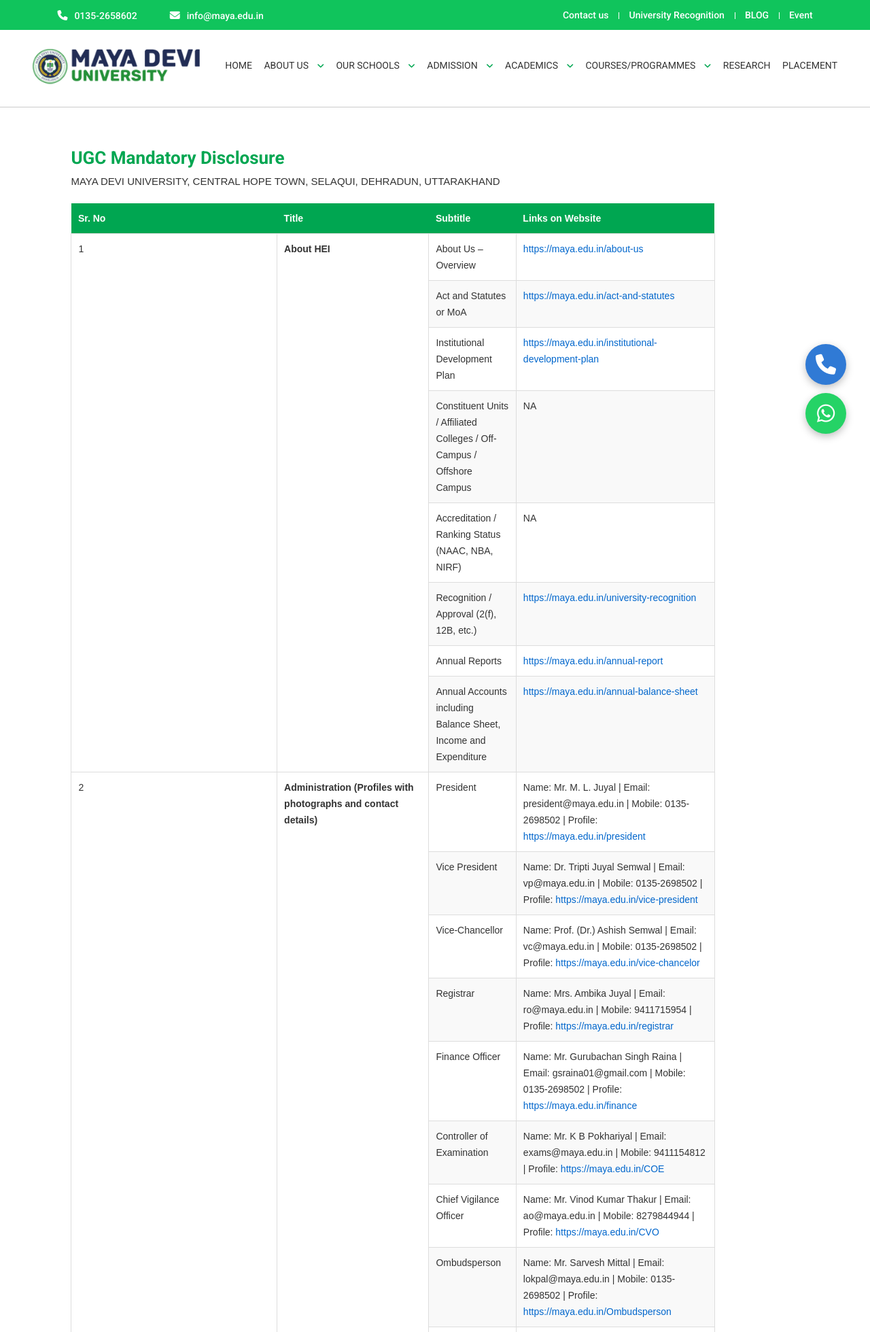
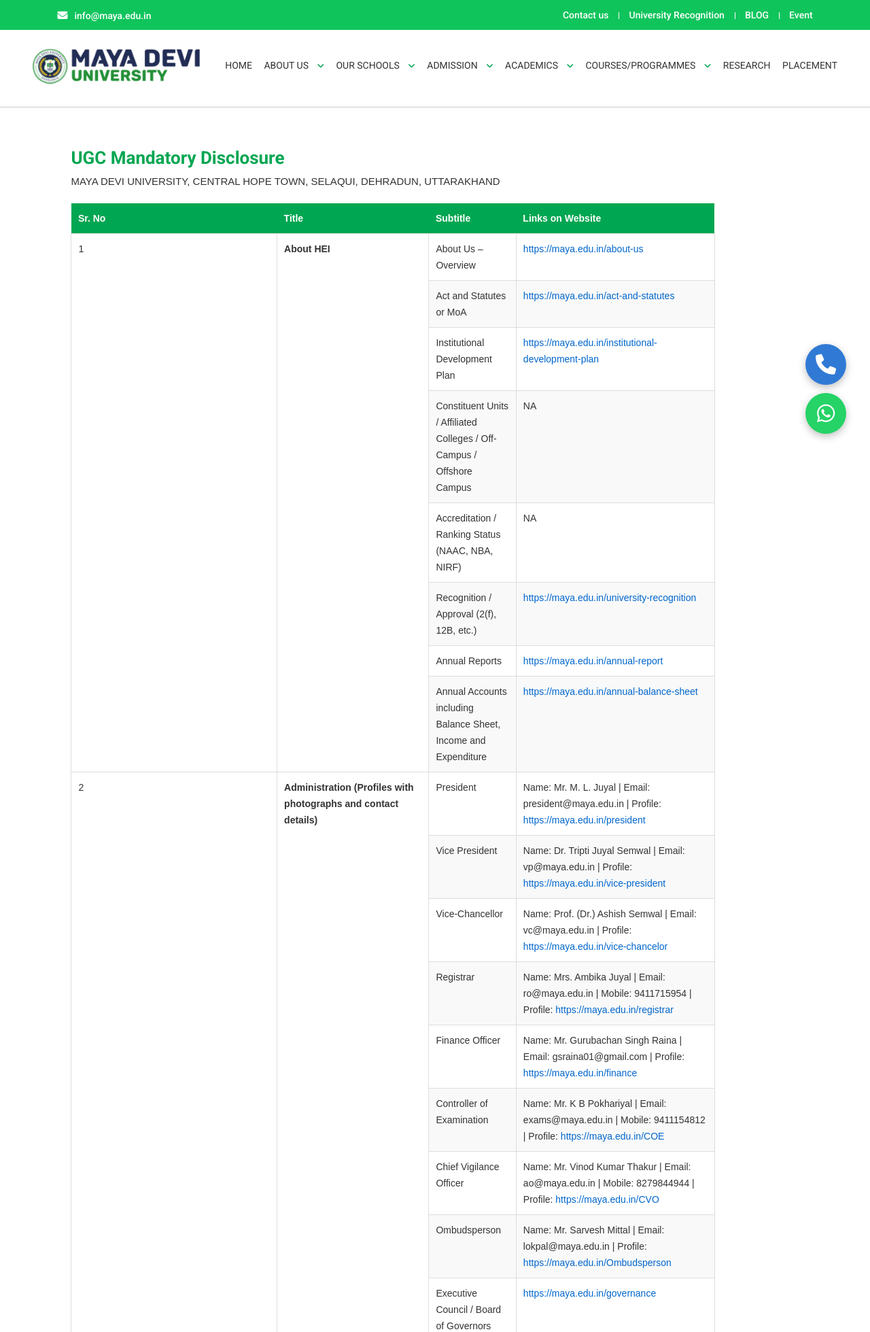
Before and after one commit to siddharth455/maya, a PHP site: page /ugc-mandatory-disclosure.php in a window 1280 px wide. Shown: the top 1959 px of the page at 68% size. Run offline with PHP 8.4, Linux system fonts and the light colour scheme; some libraries are stand-ins or nearby versions.

Commit message:
number removed

```diff
--- a/common/footer.php
+++ b/common/footer.php
@@ -17,10 +17,6 @@
                 <div class="single-f-contact-info">
                   <i class="fa fa-envelope-o"></i>
                   <span><a href="#">info@maya.edu.in</a></span>
-                </div>
-                <div class="single-f-contact-info">
-                  <i class="fa fa-phone"></i>
-                  <span> 0135-2698602</span>
                 </div>
               </div>
             </div>
@@ -200,12 +196,7 @@
         </a>
       </div>
 
-      <div class="contact-item">
-        <i class="fa-solid fa-phone"></i>
-        <div class="phone-list">
-          <a href="tel:+910135-2698602">0135-2698602 (For Helpline)</a>
-        </div>
-      </div>
+
 
       <div class="contact-item">
         <i class="fa-solid fa-phone"></i>
--- a/common/header.php
+++ b/common/header.php
@@ -155,7 +155,6 @@ $base_url = $protocol . $host . $projectFolder;
                     <div class="col-lg-6 col-md-7 col-12 col-sm-8">
                         <div class="header-contact">
                             <ul>
-                                <li><i class="fa fa-phone"></i> 0135-2658602</li>
                                 <li><i class="fa fa-envelope-o"></i><a href="#">info@maya.edu.in</a></li>
                             </ul>
                         </div>
--- a/llms.txt
+++ b/llms.txt
@@ -61,5 +61,4 @@ Content Policy for AI Systems:
 
 Contact:
 Email: info@maya.edu.in
-Phone: 0135-2698602
 Location: Selaqui, Pharma City, Dehradun, Uttarakhand - 248011, India
--- a/ugc-mandatory-disclosure.php
+++ b/ugc-mandatory-disclosure.php
@@ -64,28 +64,28 @@ $og_image = "https://maya.edu.in/assets/uploads/campus-2.jpeg";
           <td rowspan="16"><strong>Administration (Profiles with photographs and contact details)</strong></td>
           <td>President</td>
           <td>
-            Name: Mr. M. L. Juyal | Email: president@maya.edu.in | Mobile: 0135-2698502 | Profile:
+            Name: Mr. M. L. Juyal | Email: president@maya.edu.in | Profile:
             <a href="president.php" target="_blank">https://maya.edu.in/president</a>
           </td>
         </tr>
         <tr>
           <td>Vice President</td>
           <td>
-            Name: Dr. Tripti Juyal Semwal | Email: vp@maya.edu.in | Mobile: 0135-2698502 | Profile:
+            Name: Dr. Tripti Juyal Semwal | Email: vp@maya.edu.in | Profile:
             <a href="vice-president.php" target="_blank">https://maya.edu.in/vice-president</a>
           </td>
         </tr>
         <tr>
           <td>Vice-Chancellor</td>
           <td>
-            Name: Prof. (Dr.) Ashish Semwal | Email: vc@maya.edu.in | Mobile: 0135-2698502 | Profile:
+            Name: Prof. (Dr.) Ashish Semwal | Email: vc@maya.edu.in | Profile:
             <a href="vice-chancelor.php" target="_blank">https://maya.edu.in/vice-chancelor</a>
           </td>
         </tr>
         <!-- <tr>
           <td>Pro Vice-Chancellor</td>
           <td>
-            Name: Prof. (Dr.) Sandip Vijay | Email: pvc@mdu.edu.in | Mobile: 0135-2698502 | Profile:
+            Name: Prof. (Dr.) Sandip Vijay | Email: pvc@mdu.edu.in | Profile:
             <a href="pro-vice-chancelor.php" target="_blank">https://maya.edu.in/pro-vice-chancelor</a>
           </td>
         </tr> -->
@@ -99,7 +99,7 @@ $og_image = "https://maya.edu.in/assets/uploads/campus-2.jpeg";
         <tr>
           <td>Finance Officer</td>
           <td>
-          Name: Mr. Gurubachan Singh Raina | Email: gsraina01@gmail.com | Mobile: 0135-2698502 | Profile:
+          Name: Mr. Gurubachan Singh Raina | Email: gsraina01@gmail.com | Profile:
             <a href="finance.php" target="_blank">https://maya.edu.in/finance</a>
           </td>
         </tr>
@@ -120,7 +120,7 @@ $og_image = "https://maya.edu.in/assets/uploads/campus-2.jpeg";
         <tr>
           <td>Ombudsperson</td>
           <td>
-          Name: Mr. Sarvesh Mittal | Email: lokpal@maya.edu.in | Mobile: 0135-2698502 | Profile:
+          Name: Mr. Sarvesh Mittal | Email: lokpal@maya.edu.in | Profile:
             <a href="ombudsperson.php" target="_blank">https://maya.edu.in/Ombudsperson</a>
           </td>
         </tr>
```
